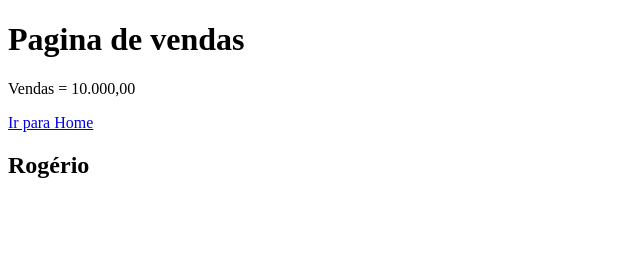
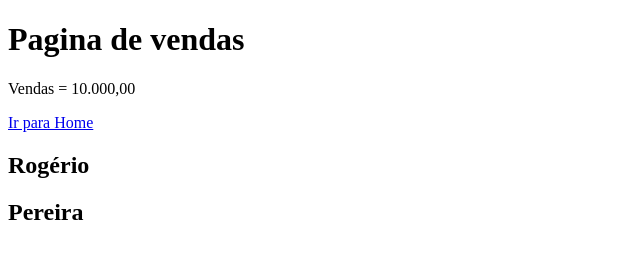
Before and after one commit to rogeriopsjr/aulaGit, a plain HTML site: page pagina_vendas.html in a window 1280 px wide. Shown: the whole page, without its empty margins (0-640 px from the left). Drawn offline with Linux system fonts and the light colour scheme.

Commit message:
Adicionado sobrenome

```diff
--- a/pagina_vendas.html
+++ b/pagina_vendas.html
@@ -10,6 +10,7 @@
     <p>Vendas = 10.000,00</p>
     <a href="index.html">Ir para Home</a>
     <h2>Rogério</h2>
+    <h2>Pereira</h2>
 
 </body>
 </html>
```
